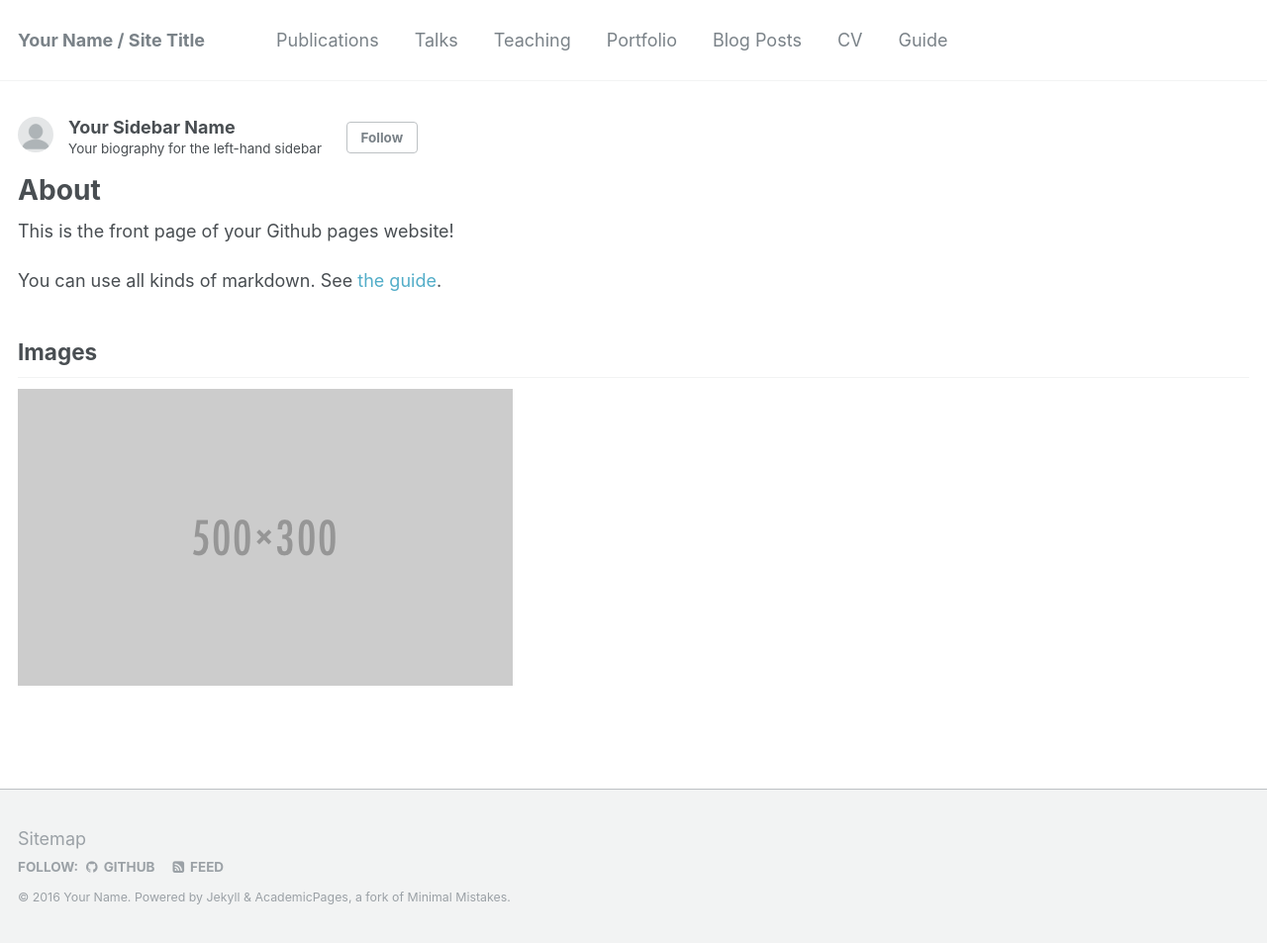
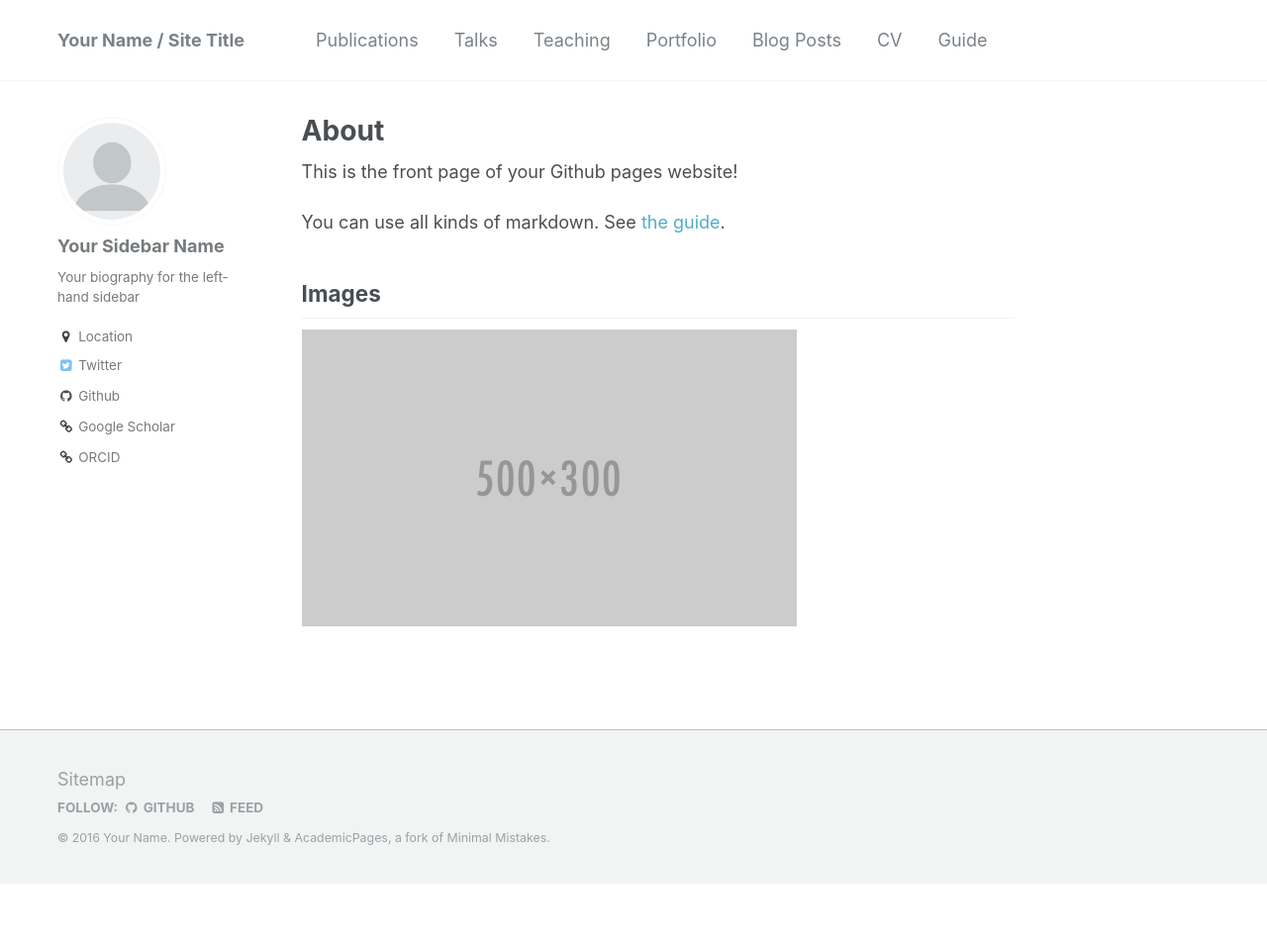
Before and after one commit to Noahs-ARK/Noahs-ARK.github.io, a Jekyll site: the page built from _pages/about.md, in a window 1280 px wide and 953 px high. Shown: the whole window at 99% size. Built offline with Jekyll 4.4.1, drawn with Linux system fonts in a browser that asks for light colours.

Commit message:
Update _variables.scss

```diff
--- a/_sass/_variables.scss
+++ b/_sass/_variables.scss
@@ -104,10 +104,10 @@ $masthead-link-color-hover  : mix(#000, $primary-color, 25%);
 @include breakpoint-set("to ems", true);
 
 $small                      : 400px;
-$medium                     : 600px;
-$medium-wide                : 1000px;
-$large                      : 1400px;
-$x-large                    : 2000px;
+$medium                     : 500px;
+$medium-wide                : 550px;
+$large                      : 600px;
+$x-large                    : 1200px;
 
 
 /*
```
